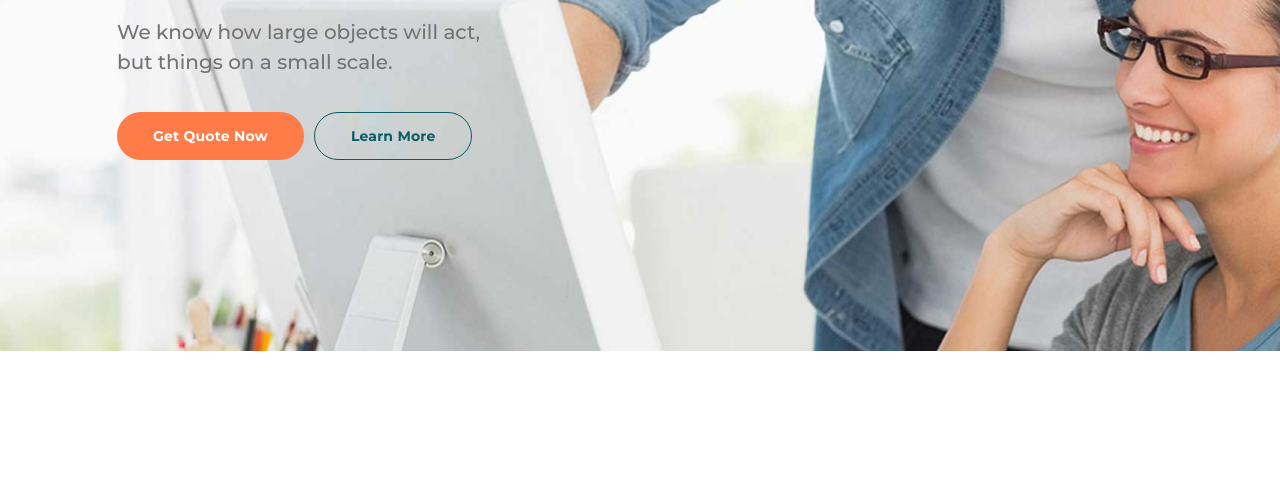
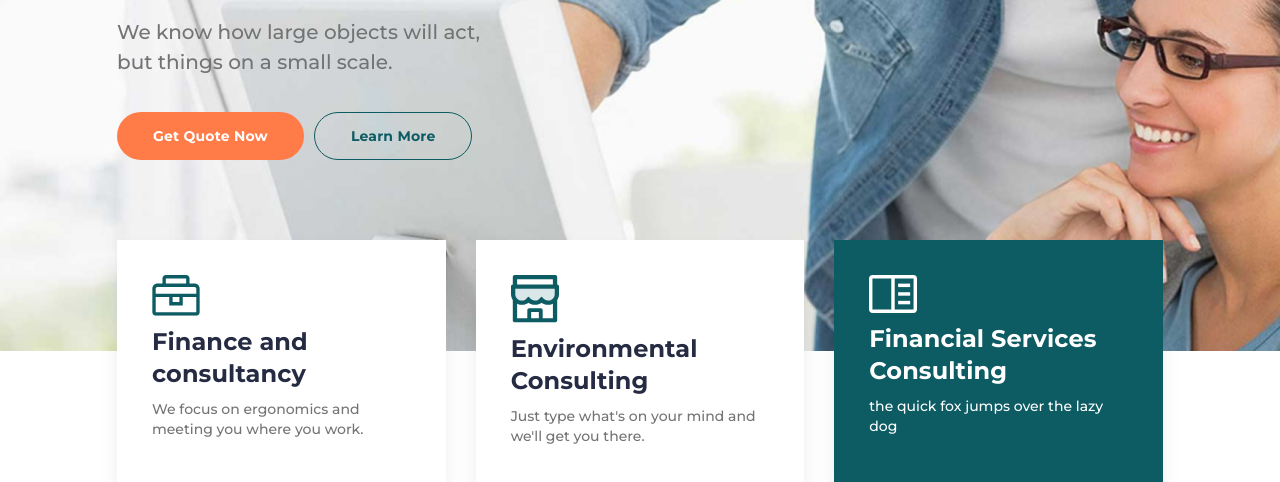
Before and after one commit to MaxoundDev/relvise, a plain HTML site: page index.html in a window 1280 px wide. Shown: the part 440-922 px from the top of the page. Before the commit the page ends 800 px from the top, so only its background shows below. Drawn offline with Linux system fonts and the light colour scheme.

Commit message:
Created and adapted block "SERVICES"

```diff
--- a/css/style.css
+++ b/css/style.css
@@ -152,6 +152,11 @@ body {
     padding: 120px 0px 191px 0px;
   }
 }
+@media (max-width: 479px) {
+  .main-block__body {
+    padding: 115px 0px 160px 0px;
+  }
+}
 .main-block__body > *:not(:last-child) {
   margin-bottom: 35px;
 }
@@ -229,6 +234,87 @@ body {
     opacity: 0.5;
   }
 }
+
+/* ===== SERVICES =================================================================================================================================================== */
+.page__services {
+  margin: -111px 0 0 0;
+  position: relative;
+  z-index: 2;
+}
+.services {
+}
+.services__container {
+}
+.services__body {
+}
+@media (min-width: 670px) {
+  .services__body {
+    display: flex;
+    flex-wrap: wrap;
+    margin: 0 -15px;
+  }
+}
+.services__column {
+  padding: 0 15px;
+  flex: 0 1 33.333%;
+}
+
+@media (min-width: 670px) {
+  .services__column {
+    padding: 0 15px;
+  }
+}
+@media (max-width: 992px) {
+  .services__column {
+    flex: 0 1 50%;
+  }
+  .services__column:not(:last-child) {
+    margin: 0 0 30px 0;
+  }
+  .services__column:last-child {
+    flex: 1 1 100%;
+  }
+}
+
+.services__item {
+  box-shadow: 0px 13px 19px rgba(0, 0, 0, 0.07);
+  background-color: #fff;
+  padding: 35px;
+  height: 100%;
+}
+@media (max-width: 479px) {
+  .services__item {
+    padding: 25px;
+  }
+}
+.item-service {
+}
+.item-service_green {
+  background-color: #0d5c63;
+  color: #fff;
+}
+
+.item-service_green .item-service__title,
+.item-service_green .item-service__text {
+  color: #fff;
+}
+
+.item-service > *:not(:last-child) {
+  margin: 0px 0px 10px 0px;
+}
+.item-service__icon {
+}
+.item-service__title {
+  font-weight: 700;
+  font-size: 24px;
+  line-height: 133%;
+  letter-spacing: 0.1px;
+}
+.item-service__text {
+  font-size: 14px;
+  color: #737373;
+  line-height: 142%;
+}
 /* ===== FOOTER =================================================================================================================================================== */
 
 .footer {
--- a/index.html
+++ b/index.html
@@ -41,6 +41,39 @@
 					</div>
 				</div>
 			</div>
+			<section class="page__services services">
+				<div class="services__container _container">
+					<div class="services__body">
+						<div class="services__column">
+							<div class="services__item item-service">
+								<h3 class="item-service__icon">
+									<img src="img/services/01.svg" alt="Finance and consultancy ">
+								</h3>
+								<div class="item-service__title">Finance and consultancy </div>
+								<div class="item-service__text">We focus on ergonomics and meeting you where you work.</div>
+							</div>
+						</div>
+						<div class="services__column">
+							<div class="services__item item-service">
+								<h3 class="item-service__icon">
+									<img src="img/services/02.svg" alt="Environmental Consulting">
+								</h3>
+								<div class="item-service__title">Environmental Consulting</div>
+								<div class="item-service__text">Just type what's on your mind and we'll get you there.</div>
+							</div>
+						</div>
+						<div class="services__column">
+							<div class="services__item item-service item-service_green">
+								<h3 class="item-service__icon">
+									<img src="img/services/03.svg" alt="Financial Services Consulting">
+								</h3>
+								<div class="item-service__title">Financial Services Consulting</div>
+								<div class="item-service__text">the quick fox jumps over the lazy dog</div>
+							</div>
+						</div>
+					</div>
+				</div>
+			</section>
 		</main>
 		<footer class="footer"></footer>
 	</div>
```
Also changed, not shown: img/services/01.svg (added), img/services/02.svg (added), img/services/03.svg (added).
